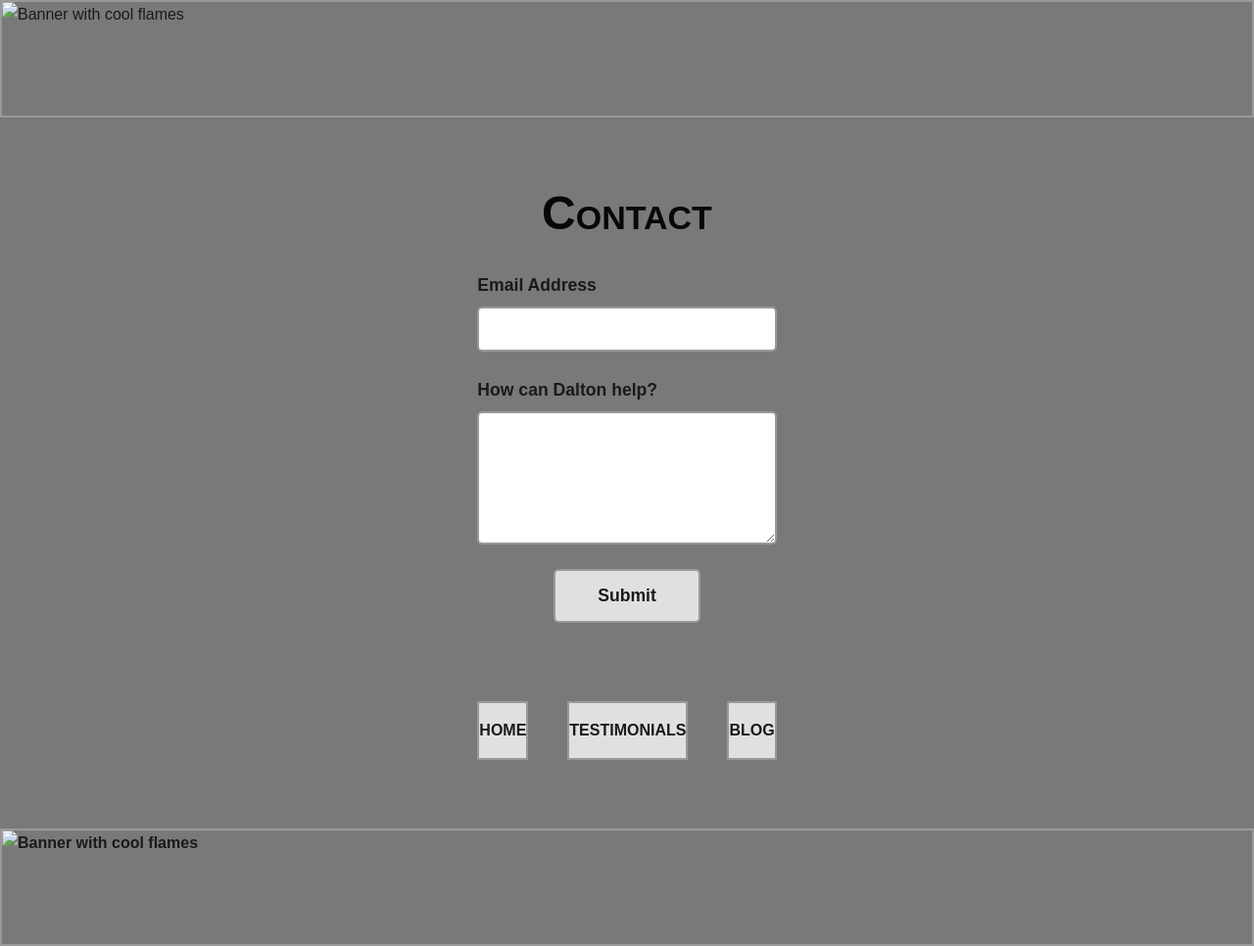
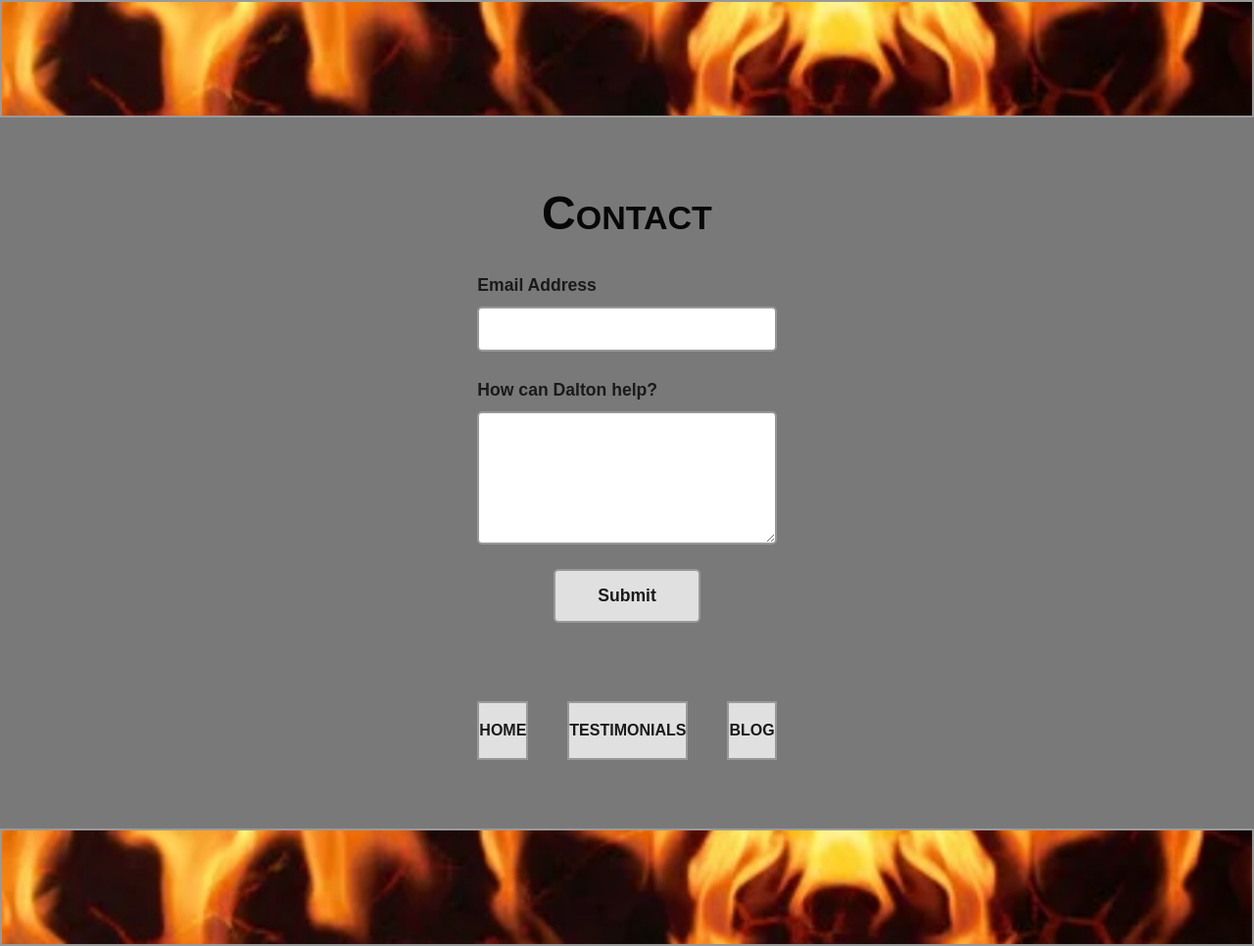
Before and after one commit to kheath9/website, a plain HTML site: page contact.html in a window 1280 px wide. Shown: the whole page at 98% size. Drawn offline with Linux system fonts and the light colour scheme.

Commit message:
Update contact.html

```diff
--- a/contact.html
+++ b/contact.html
@@ -9,7 +9,7 @@
 <body>
     <!-- Top banner -->
     <header class="top-graphic">
-        <img src="dcrumm banner.jpg" alt="Banner with cool flames">
+        <img src="images/dcrumm banner.jpg" alt="Banner with cool flames">
     </header>
 
     <div class="container">
@@ -44,7 +44,7 @@
 
     <!--Bottom banner-->
     <footer class="bottom-graphic">
-        <img src="dcrumm banner.jpg" alt="Banner with cool flames">
+        <img src="images/dcrumm banner.jpg" alt="Banner with cool flames">
     </footer>
 </body>
 </html>
```
